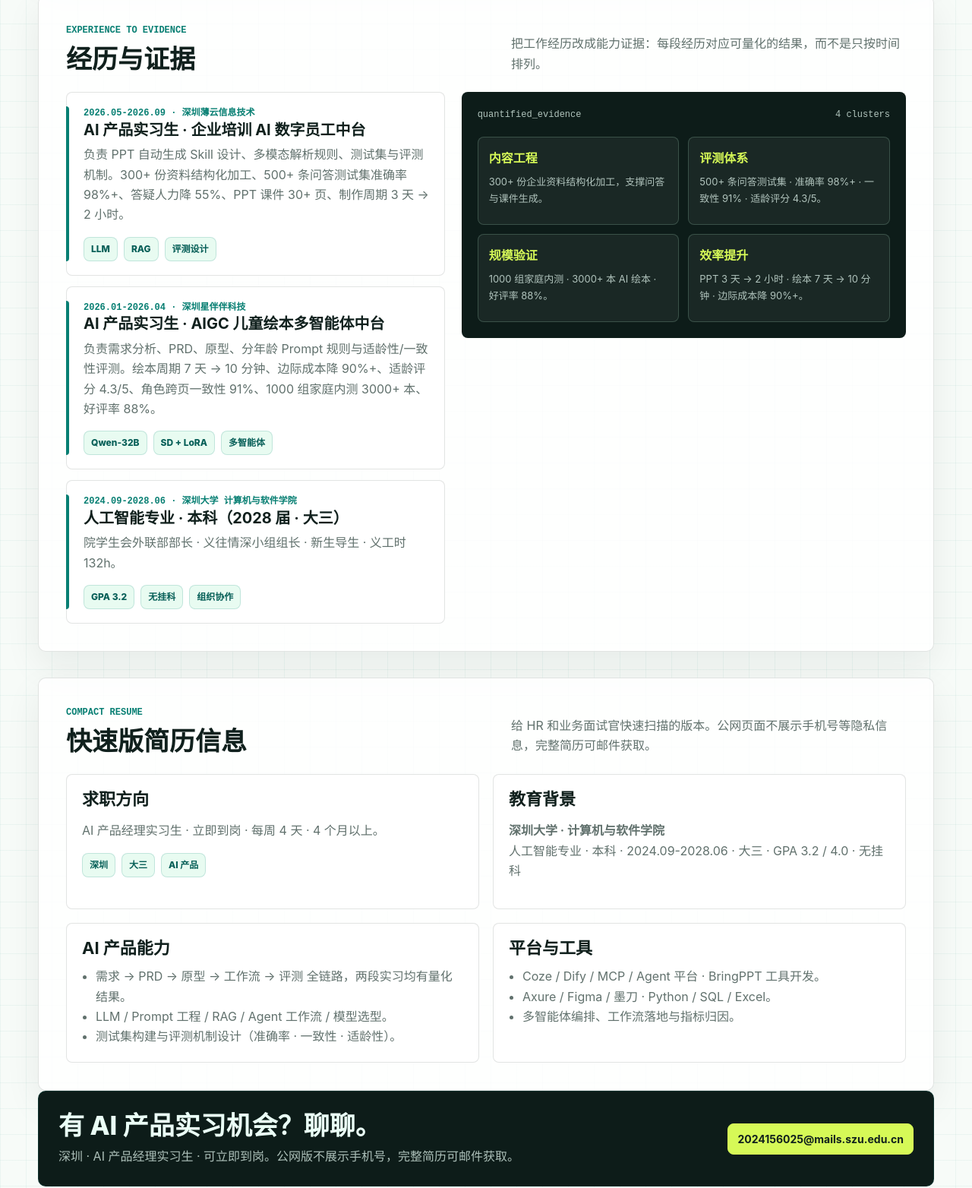
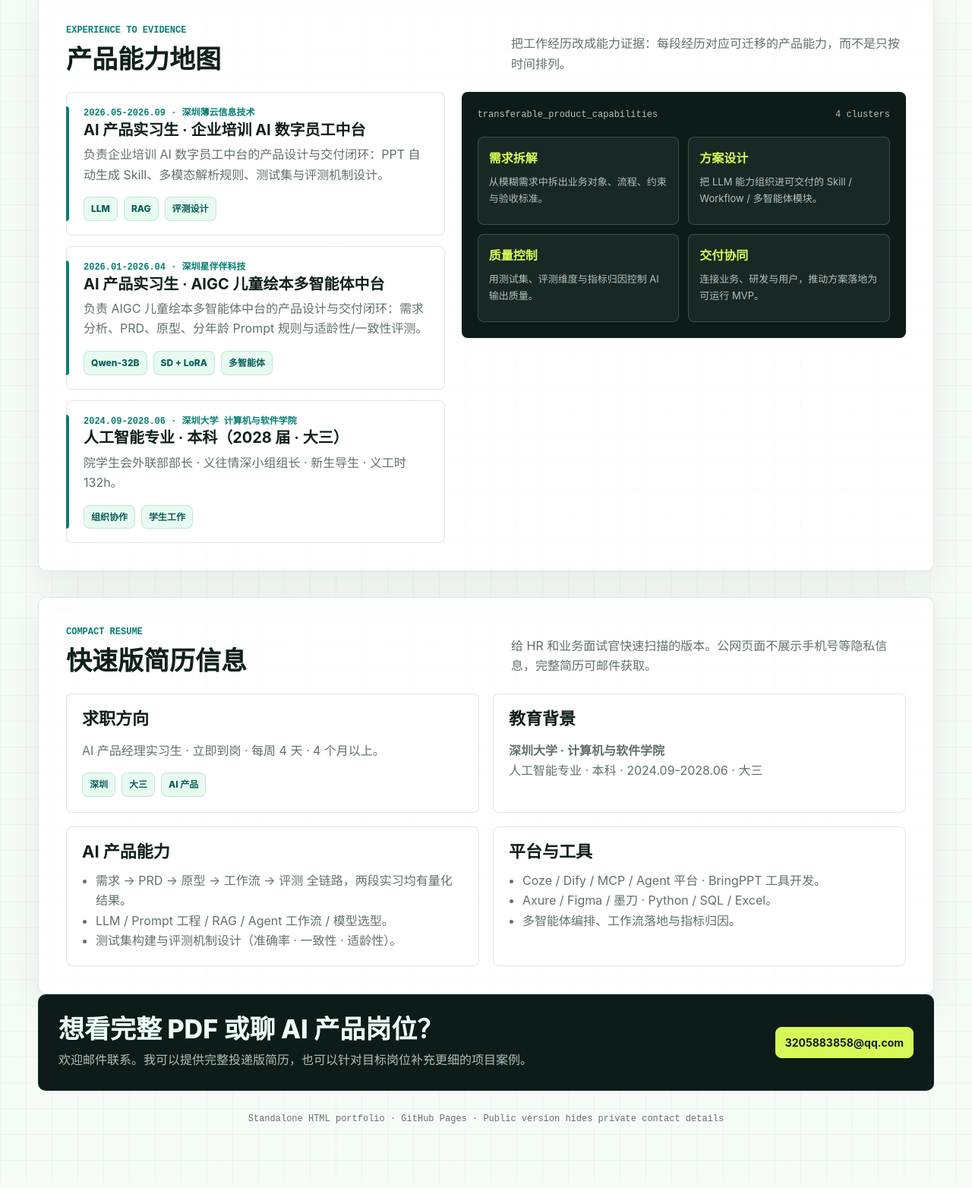
Before and after one commit to qutianshu/portfolio, a plain HTML site: page index.html in a window 1280 px wide. Shown: the part 2723-4287 px from the top of the page at 76% size. Drawn offline with Linux system fonts and the light colour scheme; a web font is replaced by a local one.

Commit message:
Refine contact panel copy and email; convert experience section to product capability map; remove GPA and heavy metrics

```diff
--- a/index.html
+++ b/index.html
@@ -583,7 +583,7 @@
         <a href="#capabilities">能力</a>
         <a href="#experience">经历</a>
         <a href="#resume">简历</a>
-        <a class="button-link" href="mailto:2024156025@mails.szu.edu.cn">联系</a>
+        <a class="button-link" href="mailto:3205883858@qq.com">联系</a>
       </div>
     </div>
   </nav>
@@ -847,9 +847,9 @@
       <div class="section-header">
         <div>
           <span class="section-kicker">EXPERIENCE TO EVIDENCE</span>
-          <h2>经历与证据</h2>
+          <h2>产品能力地图</h2>
         </div>
-        <p>把工作经历改成能力证据：每段经历对应可量化的结果，而不是只按时间排列。</p>
+        <p>把工作经历改成能力证据：每段经历对应可迁移的产品能力，而不是只按时间排列。</p>
       </div>
 
       <div class="work-map">
@@ -857,32 +857,32 @@
           <article class="journey-item">
             <div class="journey-time">2026.05-2026.09 · 深圳薄云信息技术</div>
             <h3>AI 产品实习生 · 企业培训 AI 数字员工中台</h3>
-            <p>负责 PPT 自动生成 Skill 设计、多模态解析规则、测试集与评测机制。300+ 份资料结构化加工、500+ 条问答测试集准确率 98%+、答疑人力降 55%、PPT 课件 30+ 页、制作周期 3 天 → 2 小时。</p>
+            <p>负责企业培训 AI 数字员工中台的产品设计与交付闭环：PPT 自动生成 Skill、多模态解析规则、测试集与评测机制设计。</p>
             <div class="tag-row"><span class="tag">LLM</span><span class="tag">RAG</span><span class="tag">评测设计</span></div>
           </article>
           <article class="journey-item">
             <div class="journey-time">2026.01-2026.04 · 深圳星伴伴科技</div>
             <h3>AI 产品实习生 · AIGC 儿童绘本多智能体中台</h3>
-            <p>负责需求分析、PRD、原型、分年龄 Prompt 规则与适龄性/一致性评测。绘本周期 7 天 → 10 分钟、边际成本降 90%+、适龄评分 4.3/5、角色跨页一致性 91%、1000 组家庭内测 3000+ 本、好评率 88%。</p>
+            <p>负责 AIGC 儿童绘本多智能体中台的产品设计与交付闭环：需求分析、PRD、原型、分年龄 Prompt 规则与适龄性/一致性评测。</p>
             <div class="tag-row"><span class="tag">Qwen-32B</span><span class="tag">SD + LoRA</span><span class="tag">多智能体</span></div>
           </article>
           <article class="journey-item">
             <div class="journey-time">2024.09-2028.06 · 深圳大学 计算机与软件学院</div>
             <h3>人工智能专业 · 本科（2028 届 · 大三）</h3>
             <p>院学生会外联部部长 · 义往情深小组组长 · 新生导生 · 义工时 132h。</p>
-            <div class="tag-row"><span class="tag">GPA 3.2</span><span class="tag">无挂科</span><span class="tag">组织协作</span></div>
+            <div class="tag-row"><span class="tag">组织协作</span><span class="tag">学生工作</span></div>
           </article>
         </div>
-        <div class="evidence-map" aria-label="量化证据地图">
+        <div class="evidence-map" aria-label="可迁移产品能力地图">
           <div class="map-title">
-            <span>quantified_evidence</span>
+            <span>transferable_product_capabilities</span>
             <span>4 clusters</span>
           </div>
           <div class="map-grid">
-            <div class="map-node"><b>内容工程</b><span>300+ 份企业资料结构化加工，支撑问答与课件生成。</span></div>
-            <div class="map-node"><b>评测体系</b><span>500+ 条问答测试集 · 准确率 98%+ · 一致性 91% · 适龄评分 4.3/5。</span></div>
-            <div class="map-node"><b>规模验证</b><span>1000 组家庭内测 · 3000+ 本 AI 绘本 · 好评率 88%。</span></div>
-            <div class="map-node"><b>效率提升</b><span>PPT 3 天 → 2 小时 · 绘本 7 天 → 10 分钟 · 边际成本降 90%+。</span></div>
+            <div class="map-node"><b>需求拆解</b><span>从模糊需求中拆出业务对象、流程、约束与验收标准。</span></div>
+            <div class="map-node"><b>方案设计</b><span>把 LLM 能力组织进可交付的 Skill / Workflow / 多智能体模块。</span></div>
+            <div class="map-node"><b>质量控制</b><span>用测试集、评测维度与指标归因控制 AI 输出质量。</span></div>
+            <div class="map-node"><b>交付协同</b><span>连接业务、研发与用户，推动方案落地为可运行 MVP。</span></div>
           </div>
         </div>
       </div>
@@ -908,7 +908,7 @@
         </article>
         <article class="resume-block">
           <h3>教育背景</h3>
-          <p><strong>深圳大学 · 计算机与软件学院</strong><br>人工智能专业 · 本科 · 2024.09-2028.06 · 大三 · GPA 3.2 / 4.0 · 无挂科</p>
+          <p><strong>深圳大学 · 计算机与软件学院</strong><br>人工智能专业 · 本科 · 2024.09-2028.06 · 大三</p>
         </article>
         <article class="resume-block">
           <h3>AI 产品能力</h3>
@@ -931,10 +931,10 @@
 
     <section class="contact-panel reveal" id="contact">
       <div>
-        <h2>有 AI 产品实习机会？聊聊。</h2>
-        <p>深圳 · AI 产品经理实习生 · 可立即到岗。公网版不展示手机号，完整简历可邮件获取。</p>
+        <h2>想看完整 PDF 或聊 AI 产品岗位？</h2>
+        <p>欢迎邮件联系。我可以提供完整投递版简历，也可以针对目标岗位补充更细的项目案例。</p>
       </div>
-      <a class="button-link" href="mailto:2024156025@mails.szu.edu.cn">2024156025@mails.szu.edu.cn</a>
+      <a class="button-link" href="mailto:3205883858@qq.com">3205883858@qq.com</a>
     </section>
 
     <p class="footer-note">Standalone HTML portfolio · GitHub Pages · Public version hides private contact details</p>
```
